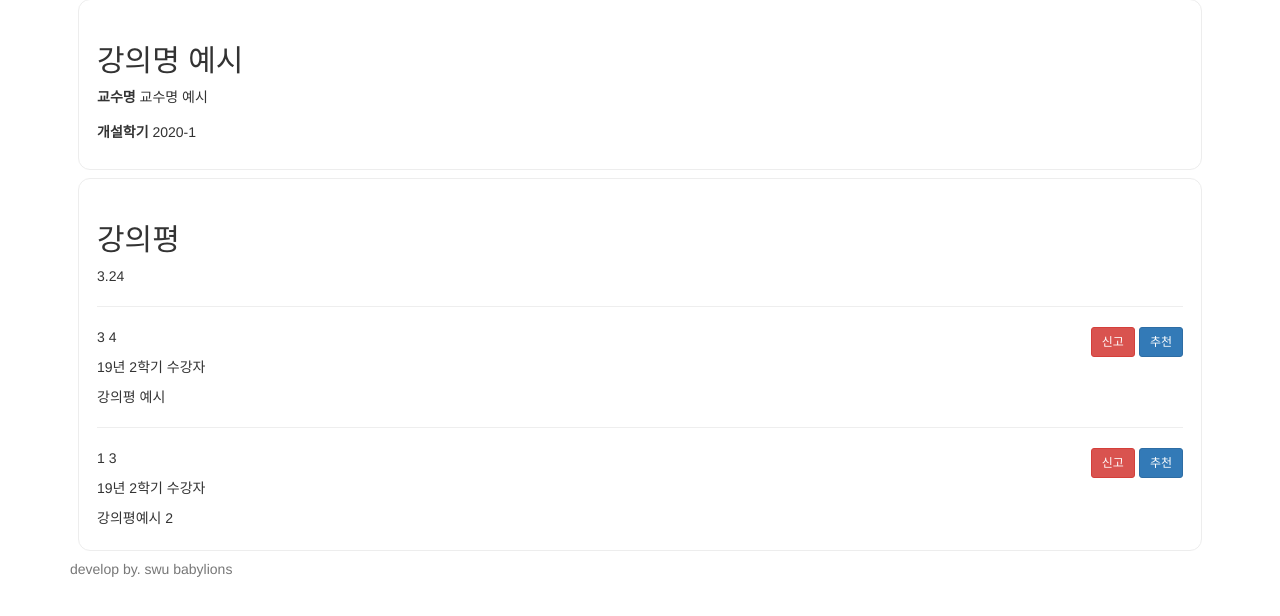
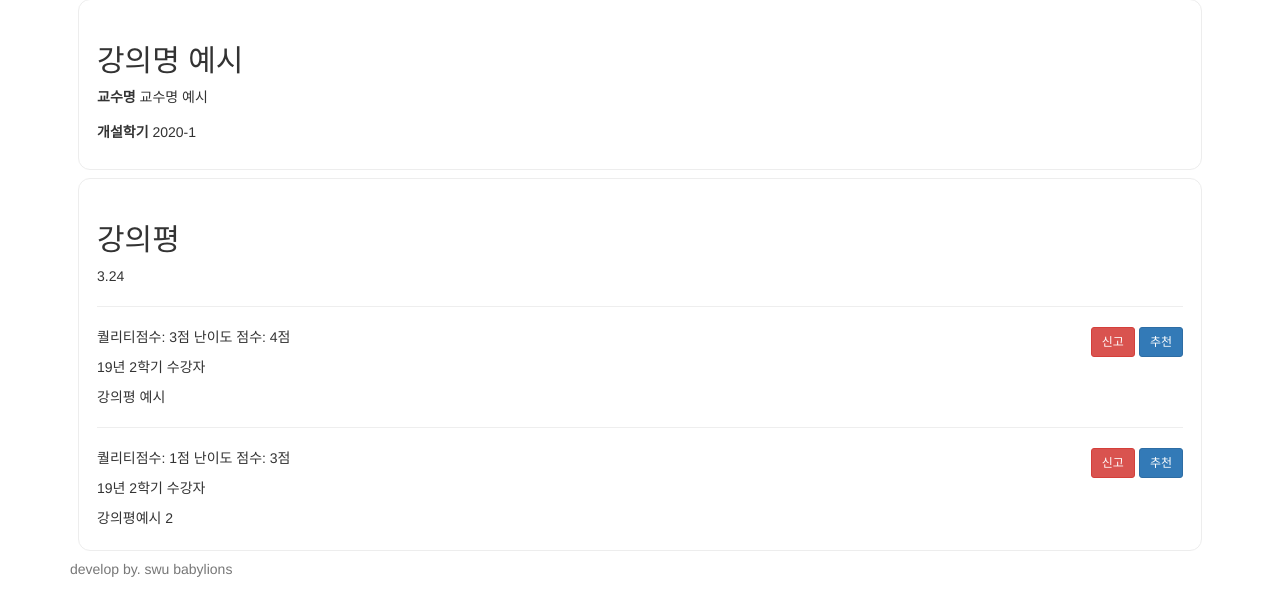
Before and after one commit to J2hyung/NewSwulev, a Django app: a page that uses swuapp/templates/detail.html in a window 1280 px wide. Shown: the part 81-697 px from the top of the page. Run offline with Django 3.2, Linux system fonts and the light colour scheme; data comes from the database, SQL or seed files in the repository; both versions use the stored data as it was after the commit; some libraries are stand-ins or nearby versions.

Commit message:
main page에서 최근강의평 누르면 해당 강의 detail페이지로 이동

```diff
--- a/swuapp/models.py
+++ b/swuapp/models.py
@@ -1,4 +1,6 @@
 from django.db import models
+
+from django.urls import reverse
 
 # Create your models here.
 
@@ -28,6 +30,7 @@ class Lecture(models.Model):
     professor = models.CharField(max_length=50)
 
 
+
 class Board(models.Model):
     content = models.TextField()
     quality = models.IntegerField()
@@ -35,3 +38,6 @@ class Board(models.Model):
     recommend = models.IntegerField()
     user = models.ForeignKey('User', on_delete=models.CASCADE, related_name='user_id')
     lecture = models.ForeignKey('Lecture', on_delete=models.CASCADE, related_name='lecture')
+
+    def get_absolute_url(self):
+        return reverse('detail', args=[self.lecture.lectureid])
--- a/swuapp/templates/detail.html
+++ b/swuapp/templates/detail.html
@@ -38,10 +38,10 @@
 
         <p class="rate">
           <span class="quality-star">
-            <span class="on" style="width: 100%;">{{b.quality}}</span>
+            <span class="on" style="width: 100%;">퀄리티점수: {{b.quality}}점</span>
           </span>
           <span class="level-star">
-            <span class="on" style="width: 100%;">{{b.challenge}}</span>
+            <span class="on" style="width: 100%;">난이도 점수: {{b.challenge}}점</span>
           </span>
         </p>
         <p class="info">
--- a/swuapp/views.py
+++ b/swuapp/views.py
@@ -10,6 +10,8 @@ def main(request):
 
     board = Board.objects.all
     lecture = Lecture.objects.all
+
+
     return render(request, 'main.html', {'board':board, 'lecture':lecture})
 
 def detail(request, lectureid):
```
Also changed, not shown: swuapp/templates/main.html (+8 -5 lines), db.sqlite3 (added), 1 other file.
